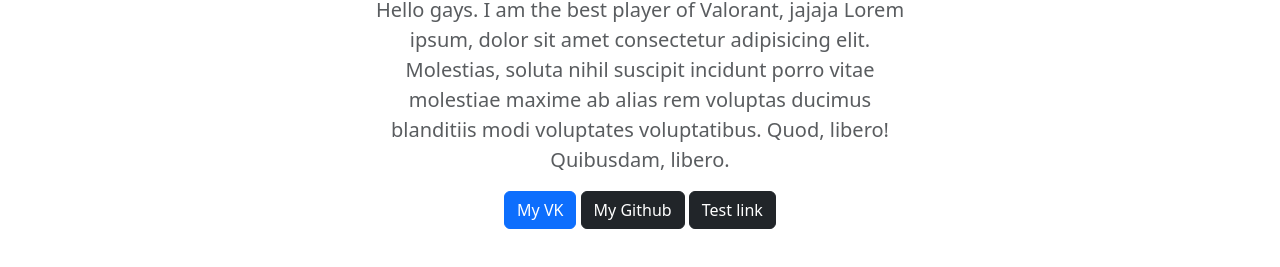
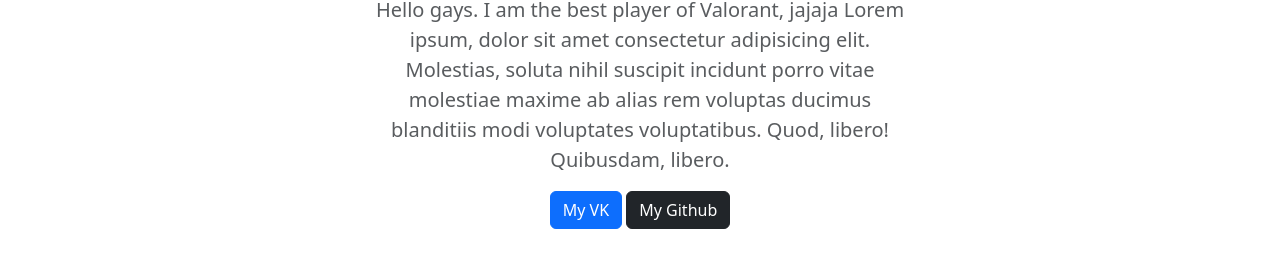
Before and after one commit to EqualsCold/Portfolio, a plain HTML site: page index.html in a window 1280 px wide. Shown: the part 549-816 px from the top of the page. Drawn offline with nearby package versions, Linux system fonts and the light colour scheme.

Commit message:
Add files via upload

```diff
--- a/index.html
+++ b/index.html
@@ -82,13 +82,6 @@
 					>
 						My Github
 					</a>
-					<a
-						href="https://github.com/Equalss?tab=repositories"
-						target="_blank"
-						class="btn btn-dark"
-					>
-						Test link
-					</a>
 				</div>
 			</div>
 		</div>
```
